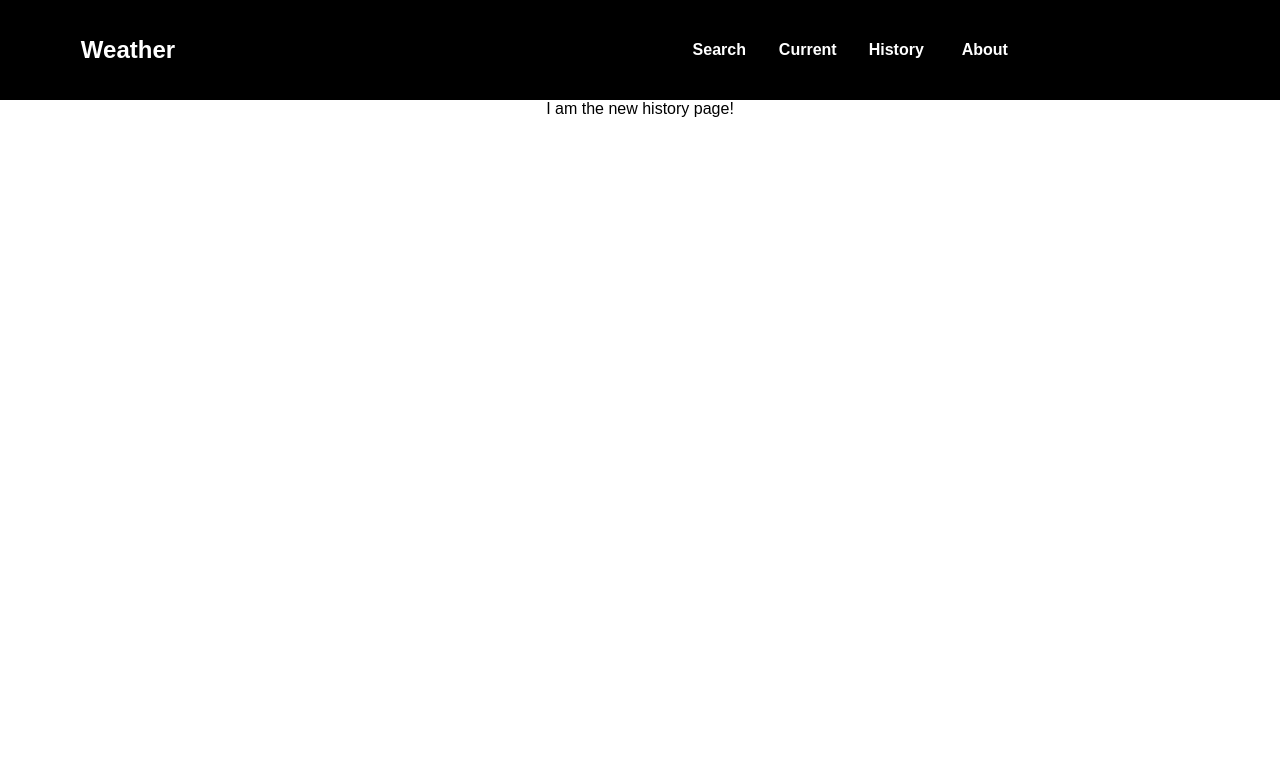
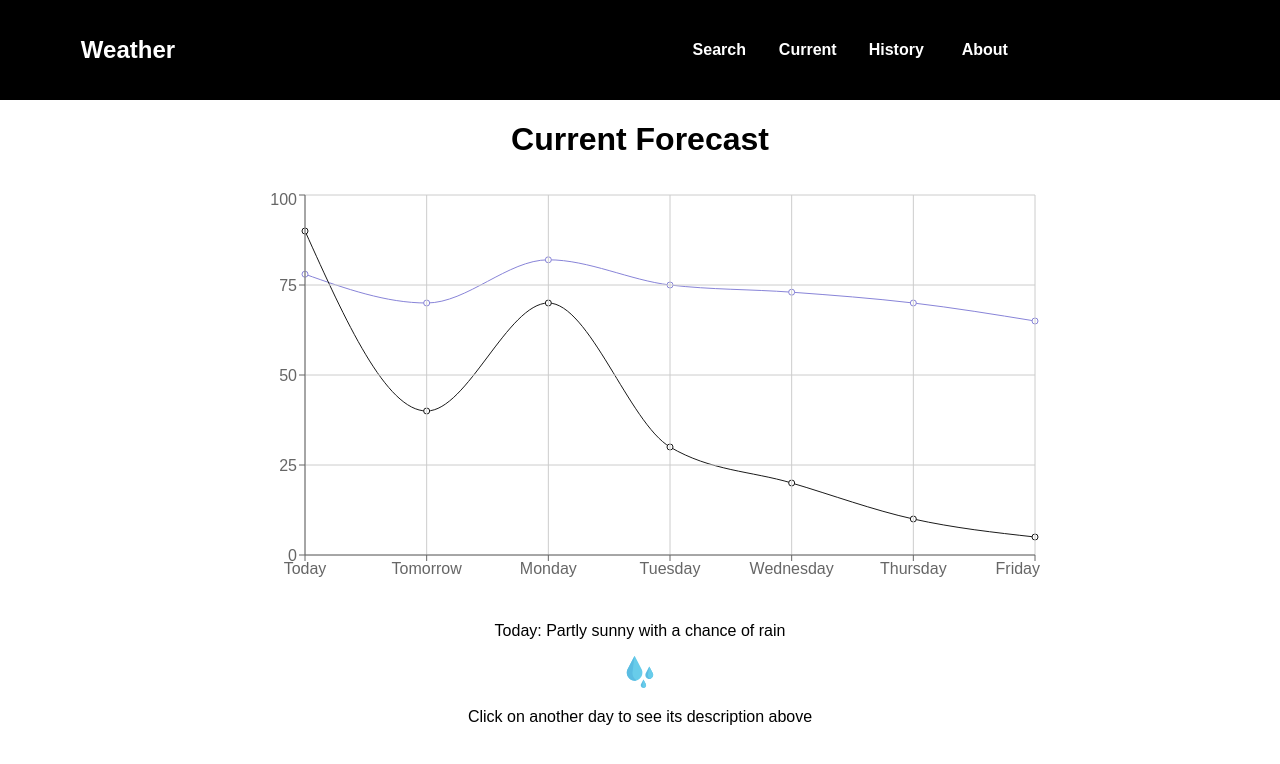
Before and after one commit to JSimoni42/CuralateWeatherApp, a React (Create React App) app: page / in a window 1280 px wide. Both pictures are taken after a click on the item "History". Shown: the top 764 px of the page. Built offline with nearby package versions, Linux system fonts and the light colour scheme.

Commit message:
Put placeholder graph on history component as well

```diff
--- a/src/FakeGraphData.js
+++ b/src/FakeGraphData.js
@@ -14,7 +14,7 @@ export const data  = [
 ];
 
 export const descriptions = [
-  {desc: "Today: Partly wenis with a chance of rain", icon: drop},
+  {desc: "Today: Partly sunny with a chance of rain", icon: drop},
   {desc: "Tomorrow: All sunny with tons of sun", icon: sunny},
   {desc: "Monday: Who cares?", icon: flash},
   {desc: "Tuesday: Weather.", icon: flash},
--- a/src/components/History.js
+++ b/src/components/History.js
@@ -1,9 +1,46 @@
 import React, {Component} from 'react';
+import {LineChart,
+        Line,
+        CartesianGrid,
+        XAxis,
+        YAxis,
+        Tooltip
+      } from 'recharts';
+import '../styles/current.css';
+import { data, descriptions } from '../FakeGraphData';
 
 class History extends Component {
+  constructor(){
+    super();
+    this.state = {
+      currentDescription: 0,
+    }
+    this.changeDescription = this.changeDescription.bind(this);
+  }
+
+  changeDescription(event) {
+    if (event) {
+      const currentDescription = event.activeTooltipIndex;
+      this.setState({ currentDescription });
+    }
+  }
+
   render() {
     return(
-      <div>I am the new history page!</div>
+      <div>
+        <h1>Current Forecast</h1>
+        <LineChart className="current-chart" width={800} height={400} data={data} onClick={this.changeDescription}>
+          <Line type="monotone" dataKey="temp" stroke="#8884d8" />
+          <Line type="monotone" dataKey="humidity" stroke="#1a1a1a" />
+          <CartesianGrid stroke="#ccc" />
+          <XAxis dataKey="name" />
+          <YAxis />
+          <Tooltip />
+        </LineChart>
+        <p>{descriptions[this.state.currentDescription].desc}</p>
+        <img className="weather-icon" src={descriptions[this.state.currentDescription].icon} />
+        <p>Click on another day to see its description above</p>
+      </div>
     );
   }
 }
```
